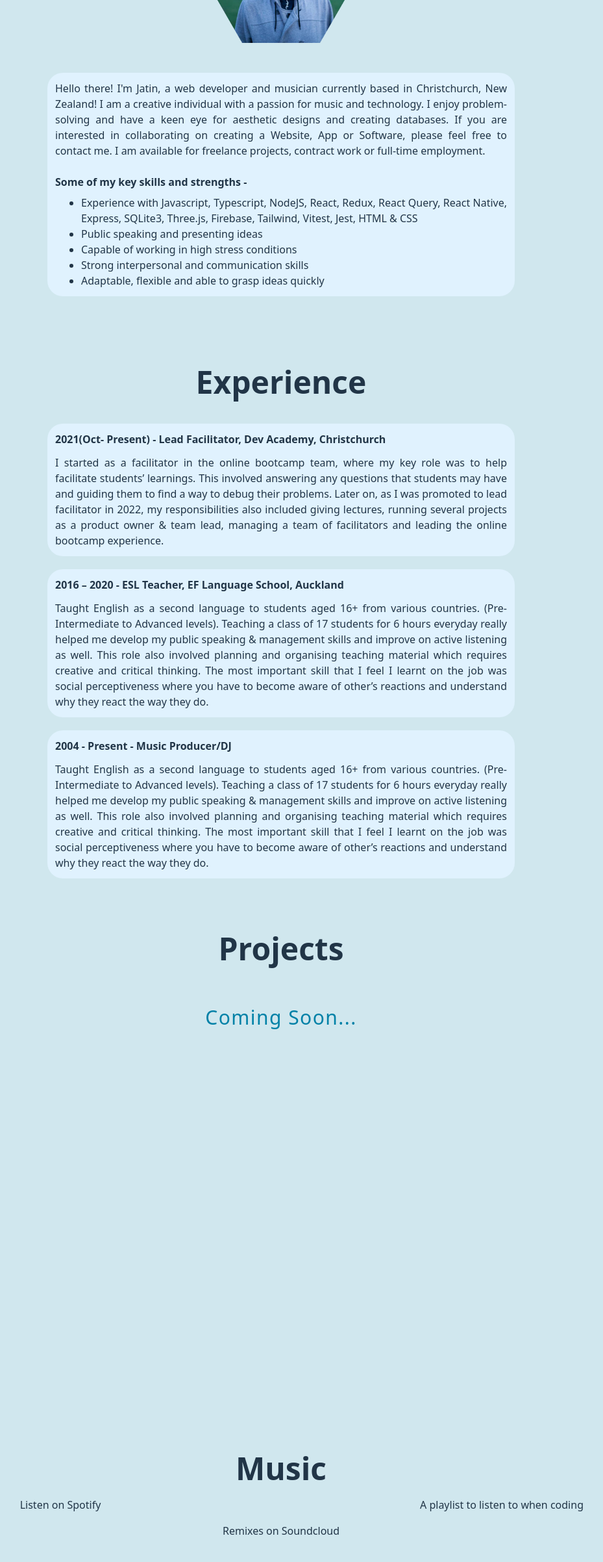
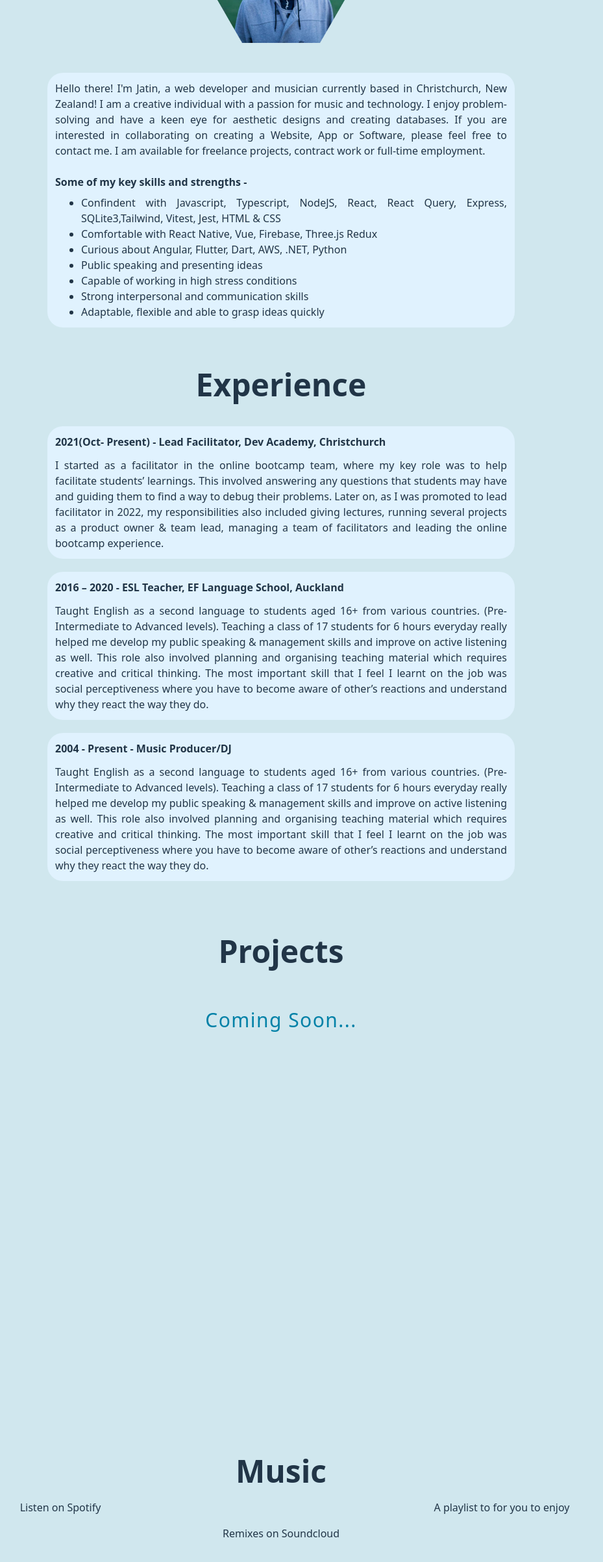
Before and after one commit to jatin-puri-coder/jatin-puri, a React (Vite) app: page / in a window 1280 px wide. Shown: the part 1180-3584 px from the top of the page at 65% size, without its empty margins (207-1136 px from the left). Built offline with nearby package versions, Linux system fonts and the light colour scheme; grey boxes are pictures that could not be loaded.

Commit message:
updated about

```diff
--- a/src/About.tsx
+++ b/src/About.tsx
@@ -27,10 +27,13 @@ export default function About() {
 
           <ul className="mt-2 list-disc pl-10">
             <li>
-              Experience with Javascript, Typescript, NodeJS, React, Redux,
-              React Query, React Native, Express, SQLite3, Three.js, Firebase,
-              Tailwind, Vitest, Jest, HTML & CSS
+              Confindent with Javascript, Typescript, NodeJS, React, React
+              Query, Express, SQLite3,Tailwind, Vitest, Jest, HTML & CSS
             </li>
+            <li>
+              Comfortable with React Native, Vue, Firebase, Three.js Redux
+            </li>
+            <li>Curious about Angular, Flutter, Dart, AWS, .NET, Python</li>
             <li>Public speaking and presenting ideas</li>
             <li>Capable of working in high stress conditions</li>
             <li>Strong interpersonal and communication skills </li>
--- a/src/Music.tsx
+++ b/src/Music.tsx
@@ -28,9 +28,7 @@ export default function Music() {
           ></iframe>
         </div>
         <div className="p-5">
-          <h2 className="text-center mb-2">
-            A playlist to listen to when coding
-          </h2>
+          <h2 className="text-center mb-2">A playlist to for you to enjoy</h2>
           <iframe
             className="musicplayer"
             title="spotify playlist"
```
